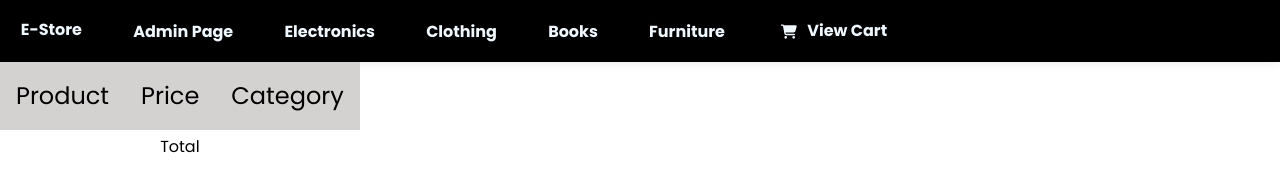
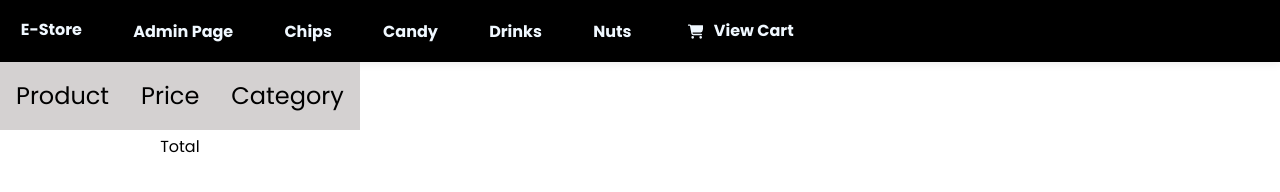
Before and after one commit to sherii190/ECOMMERCE-WITH-CRUD-API, a website: page Frontend/mycart.html in a window 1280 px wide. Drawn offline with Linux system fonts and the light colour scheme.

Commit message:
Categories fixes

```diff
--- a/Frontend/mycart.html
+++ b/Frontend/mycart.html
@@ -16,21 +16,21 @@
           <a class="nav-link" href="admin/manage-products.html">Admin Page</a>
         </li>
         <li class="nav-item">
-          <a class="nav-link" href="categories.html?category=Electronics"
-            >Electronics</a
+          <a class="nav-link" href="categories.html?category=Chips"
+            >Chips</a
           >
         </li>
         <li class="nav-item">
-          <a class="nav-link" href="categories.html?category=Clothing"
-            >Clothing</a
+          <a class="nav-link" href="categories.html?category=Candy"
+            >Candy</a
           >
         </li>
         <li class="nav-item">
-          <a class="nav-link" href="categories.html?category=Books">Books</a>
+          <a class="nav-link" href="categories.html?category=Drinks">Drinks</a>
         </li>
         <li class="nav-item">
-          <a class="nav-link" href="categories.html?category=Furniture"
-            >Furniture</a
+          <a class="nav-link" href="categories.html?category=Nuts"
+            >Nuts</a
           >
         </li>
       </ul>
--- a/Frontend/scripts/mycart.js
+++ b/Frontend/scripts/mycart.js
@@ -1,9 +1,9 @@
 const body = document.querySelector("body");
 const categories = {
-  1: "Electronics",
-  2: "Books",
-  3: "Clothing",
-  4: "Furniture",
+  1: "Chips",
+  2: "Candy",
+  3: "Drinks",
+  4: "Nuts",
 };
 
 let token = document.cookie.split("token=")[1];
```
Also changed, not shown: Frontend/admin/create-product.html (+4 -4 lines), Frontend/admin/update-product.html (+4 -4 lines), Frontend/categories.html (+7 -7 lines), Frontend/products.html (+7 -7 lines), Frontend/scripts/categories.js (+4 -4 lines), Frontend/scripts/manage-products.js (+4 -4 lines), Frontend/scripts/product.js (+4 -4 lines), Frontend/scripts/products.js (+4 -4 lines).
